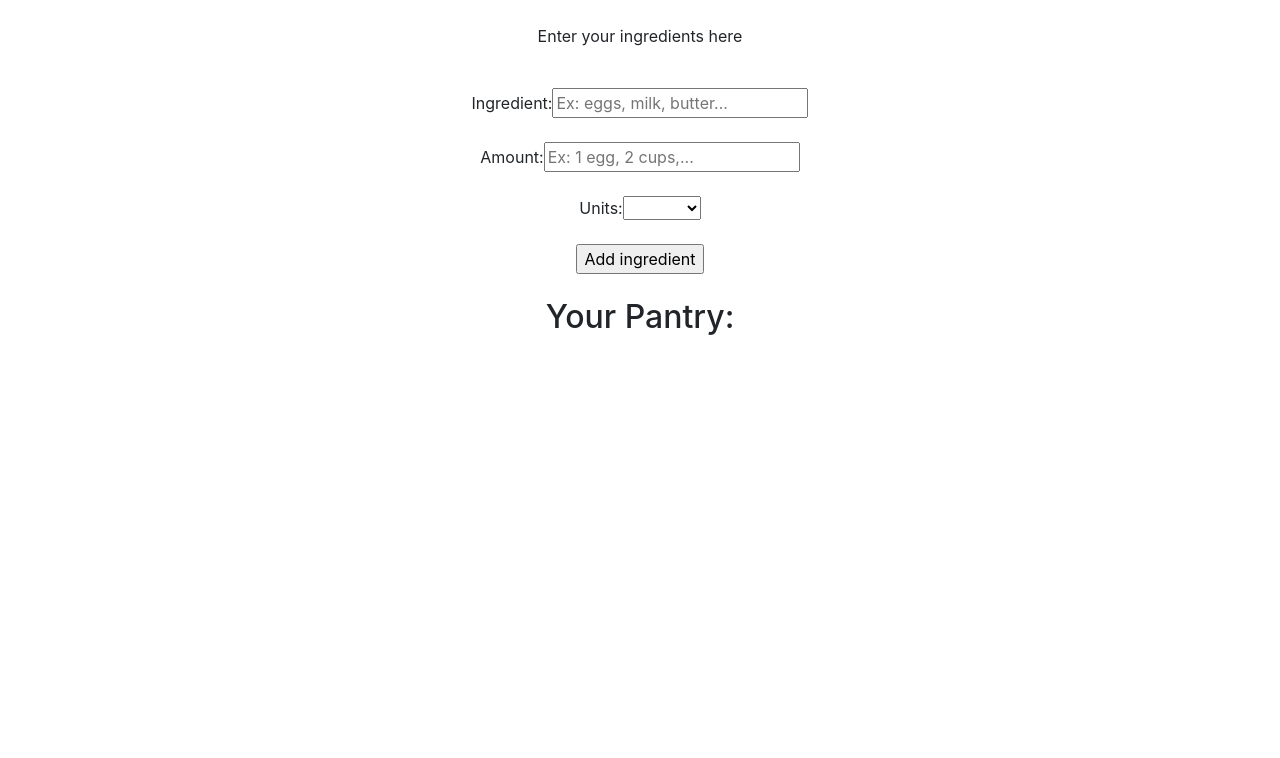
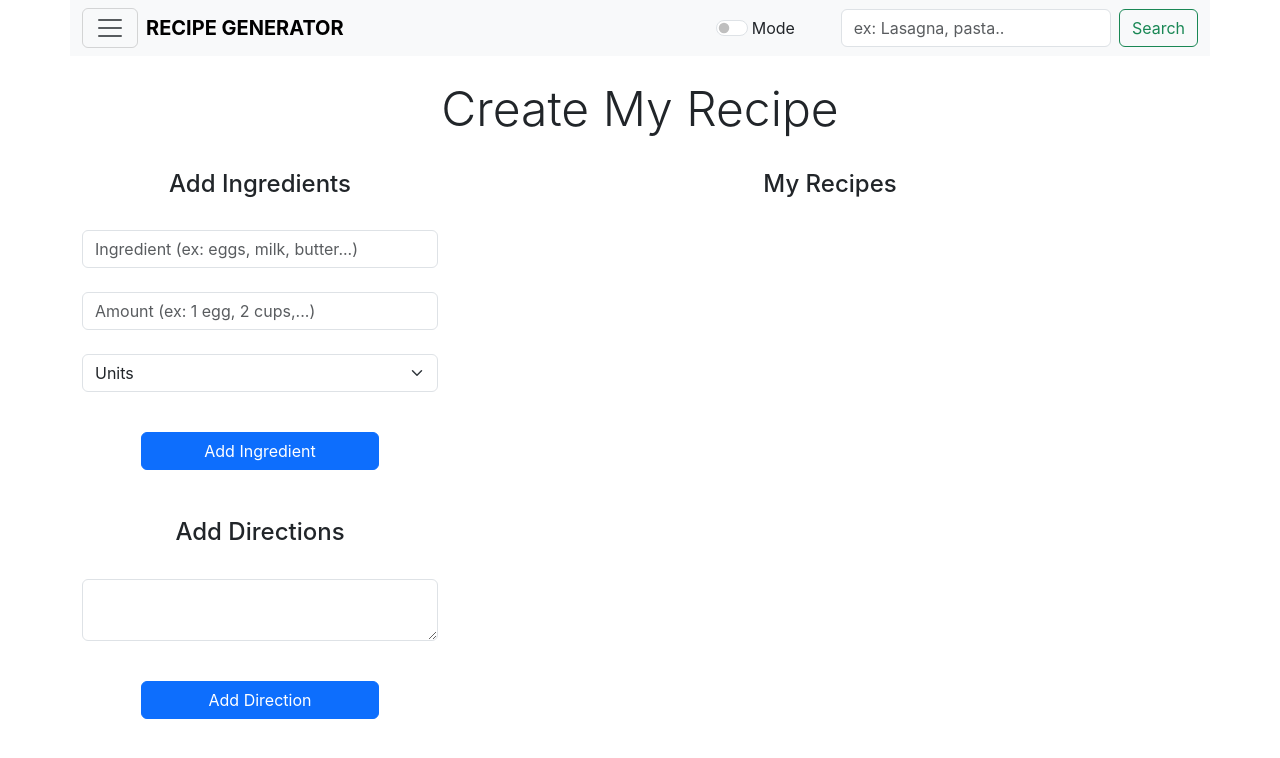
Before and after one commit to april-r-valdez/-recipe-app, a React (Create React App) app: page /create-recipe in a window 1280 px wide. Shown: the top 758 px of the page. Built offline with nearby package versions, Linux system fonts and the light colour scheme.

Commit message:
customize create recipe component

```diff
--- a/src/App.js
+++ b/src/App.js
@@ -3,7 +3,7 @@ import {Routes, Route } from 'react-router-dom';
 
 import './App.css';
 import Home from './scenes/HomeScene/Home';
-import UserInput from './widgets/UserInput'
+import CreateRecipe from './widgets/CreateRecipe'
 import MyStock from "./widgets/MyStock"
 import IngredientsInput from './widgets/IngredientInput/IngredientInput';
 
@@ -13,7 +13,7 @@ function App() {
     <div className="App" data-bs-theme="light">
       <Routes>
         <Route path="/" element={<Home/>}/>
-        <Route path='/create-recipe' element={<UserInput/>}/>
+        <Route path='/create-recipe' element={<CreateRecipe/>}/>
         <Route path='/in-stock' element={<MyStock/>}/>
         <Route path='/input-portal' element={<IngredientsInput/>}/>
       </Routes>
--- a/src/components/Common/Amount.js
+++ b/src/components/Common/Amount.js
@@ -2,15 +2,15 @@
 const Amount = ({inputs, handleChange}) => {
     return (
         <div className="amount">
-            <label for="amount">Amount:</label>
             <input
+                className="form-control"
                 required
                 type='number'
                 min='1'
                 id='amount'
                 name='amount'
                 value={inputs.amount}
-                placeholder='Ex: 1 egg, 2 cups,...'
+                placeholder='Amount (ex: 1 egg, 2 cups,...)'
                 onChange={handleChange}
             ></input>
         </div>
--- /dev/null
+++ b/src/components/Common/Direction.js
@@ -0,0 +1,12 @@
+
+const Directions = ({inputs, handleChange}) => {
+    return (
+        <div className="directions">
+            <div class="input-group mb-3">
+                <textarea class="form-control"></textarea>
+            </div>
+        </div>
+    );
+}
+
+export default Directions;
--- a/src/components/Common/Ingredient.js
+++ b/src/components/Common/Ingredient.js
@@ -2,14 +2,14 @@
 const Ingredient = ({inputs, handleChange}) => {
     return (
         <div className="ingredient">
-            <label for="ingredient">Ingredient:</label>
             <input
+                className="form-control"
                 required
                 type='text'
                 id='ingredient'
                 name='ingredient'
                 value={inputs.ingredient}
-                placeholder='Ex: eggs, milk, butter...'
+                placeholder='Ingredient (ex: eggs, milk, butter...)'
                 onChange={handleChange}
             ></input>
         </div>
--- a/src/components/Common/Units.js
+++ b/src/components/Common/Units.js
@@ -1,13 +1,17 @@
 
 const Units = ({inputs, handleChange}) => {
     return (
-        <div className="units">
-            <label for="units">Units:</label>
-            <select id='units' name='units' value={inputs.units} onChange={handleChange}>
-                <option value=''></option>
-                <option value='tsp'>tsp</option>
-                <option value="tbsp">tbsp</option>
-                <option value="lbs">lbs</option>
+        <div className="input-group mb-3">
+            <select
+                className="form-select"
+                id="inputGroupSelect01"
+                name="units"
+                value={inputs.units}
+                onChange={handleChange}>
+                <option value="" disabled>Units</option>
+                <option value='teaspoons'>teaspoons</option>
+                <option value="tablespoons">tablespoons</option>
+                <option value="pounds">pounds</option>
                 <option value='fluid oz'>fluid oz</option>
                 <option value="cups">cups</option>
                 <option value="pints">pints</option>
--- a/src/components/Pantry/Pantry.js
+++ b/src/components/Pantry/Pantry.js
@@ -2,7 +2,6 @@
 const Pantry = ({ingredientsList}) => {
     return (
         <div className="pantry">
-            <h2>Your Pantry:</h2><br></br>
             {ingredientsList.map((input, index) => (
             <ul key={index}>
               {input.amount} {input.units} of {input.ingredient}
--- /dev/null
+++ b/src/widgets/CreateRecipe.js
@@ -0,0 +1,79 @@
+import { useState, useEffect } from 'react'
+import Navbar from "./Navbar";
+import Ingredient from '../components/Common/Ingredient';
+import Amount from '../components/Common/Amount';
+import Units from '../components/Common/Units';
+import Direction from '../components/Common/Direction';
+import Pantry from '../components/Pantry/Pantry';
+
+const  UserInput = () => {
+    // useState hook updates variables storing user inputs
+    const [inputs, setInputs] = useState({
+        // default values set
+        ingredient:'',
+        amount:'',
+        units:''
+    });
+
+    // useState hook updates list of ingredients
+    const [ingredientsList, setIngredientsList] = useState([]);
+
+    // adds object containing user inputs to ingredients list
+    const addIngredientsToList = () => {
+        setIngredientsList([...ingredientsList, inputs]);
+    }
+
+    // handleChange receives event from each input when form is submitted
+    const handleChange = (event) => {
+        const name = event.target.name;
+        const value = event.target.value;
+        setInputs(values => ({...values, [name]: value}))
+    }
+
+    // handleSubmit resets variables to default values
+    const handleSubmit = (event) => {
+        event.preventDefault();
+        addIngredientsToList();
+        setInputs({ ingredient:'', amount:'', units:''});
+    }
+
+    // useEffect hook runs function with every render of component
+    // [ingredientsList] is a dependency added and runs function if it changes
+    useEffect(() => {
+    }, [ingredientsList]);
+
+    return (
+        <div className="container-xl">
+            <div className="row">
+                <Navbar/>
+            </div>
+            <br></br><h1 className="display-5">Create My Recipe</h1><br></br>
+            <div className="row">
+                <div className="col-lg-4">
+                    <p className="h4">Add Ingredients</p><br></br>
+                        <form onSubmit={handleSubmit}>
+                            <Ingredient inputs={inputs} handleChange={handleChange}/><br></br>
+                            <Amount inputs={inputs} handleChange={handleChange}/><br></br>
+                            <Units inputs={inputs} handleChange={handleChange}/><br></br>
+                            <div class="d-grid gap-2 col-8 mx-auto">
+                                <button type="submit" class="btn btn-primary">Add Ingredient</button>
+                            </div>
+                        </form><br></br>
+                    <br></br><p className="h4">Add Directions</p><br></br>
+                        <form onSubmit={handleSubmit}>
+                            <Direction /><br></br>
+                            <div class="d-grid gap-2 col-8 mx-auto">
+                                <button type="submit" class="btn btn-primary">Add Direction</button>
+                            </div>
+                        </form><br></br>
+                </div>
+                <div className="col-lg-8">
+                <p className="h4">My Recipes</p><br></br>
+                <Pantry ingredientsList={ingredientsList}/>
+                </div>
+            </div>
+        </div>
+    );
+}
+
+export default UserInput;
--- a/src/widgets/UserInput.js
+++ /dev/null
@@ -1,57 +0,0 @@
-import { useState, useEffect } from 'react'
-import Ingredient from '../components/Common/Ingredient';
-import Amount from '../components/Common/Amount';
-import Units from '../components/Common/Units';
-import Pantry from '../components/Pantry/Pantry';
-
-const  UserInput = () => {
-    // useState hook updates variables storing user inputs
-    const [inputs, setInputs] = useState({
-        // default values set
-        ingredient:'',
-        amount:'',
-        units:''
-    });
-
-    // useState hook updates list of ingredients
-    const [ingredientsList, setIngredientsList] = useState([]);
-
-    // adds object containing user inputs to ingredients list
-    const addIngredientsToList = () => {
-        setIngredientsList([...ingredientsList, inputs]);
-    }
-
-    // handleChange receives event from each input when form is submitted
-    const handleChange = (event) => {
-        const name = event.target.name;
-        const value = event.target.value;
-        setInputs(values => ({...values, [name]: value}))
-    }
-
-    // handleSubmit resets variables to default values
-    const handleSubmit = (event) => {
-        event.preventDefault();
-        addIngredientsToList();
-        setInputs({ ingredient:'', amount:'', units:''});
-    }
-
-    // useEffect hook runs function with every render of component
-    // [ingredientsList] is a dependency added and runs function if it changes
-    useEffect(() => {
-    }, [ingredientsList]);
-
-    return (
-        <div className="userinput">
-            <br></br><p>Enter your ingredients here</p><br></br>
-            <form onSubmit={handleSubmit}>
-                <Ingredient inputs={inputs} handleChange={handleChange}/><br></br>
-                <Amount inputs={inputs} handleChange={handleChange}/><br></br>
-                <Units inputs={inputs} handleChange={handleChange}/><br></br>
-                <input name='form' type='submit' value='Add ingredient'></input>
-            </form><br></br>
-            <Pantry ingredientsList={ingredientsList}/>
-        </div>
-    );
-}
-
-export default UserInput;
```
